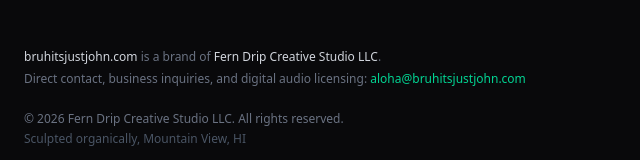
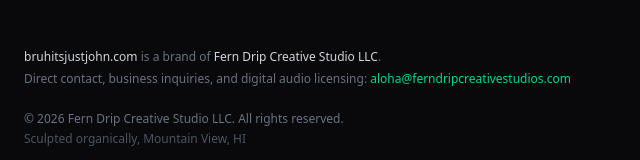
Before and after one commit to atmanyogi/itsjustjohn, a Next.js app: page / in a window 1280 px wide. Shown: the part 2329-2489 px from the top of the page, without its empty margins (0-640 px from the left). Built offline with nearby package versions, Linux system fonts and the light colour scheme; no server answers.

Commit message:
chore: update contact email addresses to aloha@ferndripcreativestudios.com

```diff
--- a/src/app/(marketing)/page.bak.tsx
+++ b/src/app/(marketing)/page.bak.tsx
@@ -376,10 +376,10 @@
                   <br />
                   contact{" "}
                   <a
-                    href="mailto:visuals@bruhitsjustjohn.com"
+                    href="mailto:aloha@ferndripcreativestudios.com"
                     className="underline text-shadow-sm hover:text-accent font-semibold transition-colors duration-200"
                   >
-                    visuals@bruhitsjustjohn.com
+                    aloha@ferndripcreativestudios.com
                   </a>
                 </span>
               }
--- a/src/app/(marketing)/page.tsx
+++ b/src/app/(marketing)/page.tsx
@@ -406,10 +406,10 @@
                   <br />
                   contact{" "}
                   <a
-                    href="mailto:visuals@bruhitsjustjohn.com"
+                    href="mailto:aloha@ferndripcreativestudios.com"
                     className="underline text-shadow-sm hover:text-accent font-semibold transition-colors duration-200"
                   >
-                    visuals@bruhitsjustjohn.com
+                    aloha@ferndripcreativestudios.com
                   </a>
                 </span>
               }
--- a/src/app/components/Footer.tsx
+++ b/src/app/components/Footer.tsx
@@ -159,10 +159,10 @@
             <p>
               Direct contact, business inquiries, and digital audio licensing:{" "}
               <a
-                href="mailto:aloha@bruhitsjustjohn.com"
+                href="mailto:aloha@ferndripcreativestudios.com"
                 className="text-emerald-400 hover:text-emerald-300 transition-colors no-underline font-medium"
               >
-                aloha@bruhitsjustjohn.com
+                aloha@ferndripcreativestudios.com
               </a>
             </p>
           </div>
--- a/src/app/extras/page.tsx
+++ b/src/app/extras/page.tsx
@@ -118,10 +118,10 @@
                     on IG
                     <br /> contact{" "}
                     <a
-                      href="mailto:visuals@bruhitsjustjohn.com"
+                      href="mailto:aloha@ferndripcreativestudios.com"
                       className="underline text-shadow-sm hover:text-emerald-400 font-semibold transition-colors duration-200"
                     >
-                      visuals@bruhitsjustjohn.com
+                      aloha@ferndripcreativestudios.com
                     </a>
                   </span>
                 }
--- a/src/app/links/page.tsx
+++ b/src/app/links/page.tsx
@@ -76,9 +76,9 @@
   },
   {
     label: "Inquiries & Contact",
-    sublabel: "aloha@bruhitsjustjohn.com",
+    sublabel: "aloha@ferndripcreativestudios.com",
     description: "Reach out directly for booking inquiries, client services, or direct connects.",
-    href: "mailto:aloha@bruhitsjustjohn.com",
+    href: "mailto:aloha@ferndripcreativestudios.com",
     isExternal: true,
     accent: "border-cyan-500/10 hover:border-cyan-400/40 hover:bg-cyan-950/20",
     icon: FaEnvelope,
--- a/src/app/privacy/page.tsx
+++ b/src/app/privacy/page.tsx
@@ -69,7 +69,7 @@
               <ul className="list-disc list-inside space-y-2 text-gray-400 pl-2">
                 <li>To ship physical apparel orders and coordinate accurate delivery tracking.</li>
                 <li>To generate and email instant, unique secure download paths for digital sound, stems, or track files.</li>
-                <li>To provide dedicated technical assistance when resolving checkout issues or billing anomalies via <a href="mailto:aloha@bruhitsjustjohn.com" className="text-white underline">aloha@bruhitsjustjohn.com</a>.</li>
+                <li>To provide dedicated technical assistance when resolving checkout issues or billing anomalies via <a href="mailto:aloha@ferndripcreativestudios.com" className="text-white underline">aloha@ferndripcreativestudios.com</a>.</li>
                 <li>To maintain legal and financial audits, tax obligations, and protect our services against bot activity or transaction fraud.</li>
               </ul>
             </section>
@@ -117,7 +117,7 @@
                 <li>Receive a transparent copy of the database records we hold under your email.</li>
                 <li>Request that we rectify typographical spelling mistakes on your shipping coords or email profiles.</li>
                 <li>Request that we <span className="text-red-400 font-medium">permanently erase your billing/email details</span> from our contact logs (excluding general tax transaction ledger logs we are forced to keep by tax regulations).</li>
-                <li>Opt-out of any system emails or order notifications by filing an express request to <a href="mailto:aloha@bruhitsjustjohn.com" className="text-white underline">aloha@bruhitsjustjohn.com</a>.</li>
+                <li>Opt-out of any system emails or order notifications by filing an express request to <a href="mailto:aloha@ferndripcreativestudios.com" className="text-white underline">aloha@ferndripcreativestudios.com</a>.</li>
               </ul>
             </section>
 
@@ -139,7 +139,7 @@
               </p>
               <p className="mt-3 font-semibold text-white">
                 Fern Drip Creative Studio LLC<br />
-                Email: <a href="mailto:aloha@bruhitsjustjohn.com" className="underline hover:text-gray-200 transition-colors">aloha@bruhitsjustjohn.com</a>
+                Email: <a href="mailto:aloha@ferndripcreativestudios.com" className="underline hover:text-gray-200 transition-colors">aloha@ferndripcreativestudios.com</a>
               </p>
             </section>
           </div>
--- a/src/app/refunds/page.tsx
+++ b/src/app/refunds/page.tsx
@@ -44,7 +44,7 @@
                 Once a transaction is finalized and the unique secure download path URL has been delivered or clicked, the sale is permanent. This protection exists to safeguard the creative musical property of Fern Drip Creative Studio LLC from digital piracy.
               </p>
               <p className="text-gray-400 text-sm">
-                *If you experience any technical download disruptions, browser link corruptions, or fail to receive your secure file delivery coordinates, please email us at <a href="mailto:aloha@bruhitsjustjohn.com" className="text-white underline font-medium">aloha@bruhitsjustjohn.com</a> with your order number. We will manually refresh your download limits or deliver alternative secure directories within 24 hours.
+                *If you experience any technical download disruptions, browser link corruptions, or fail to receive your secure file delivery coordinates, please email us at <a href="mailto:aloha@ferndripcreativestudios.com" className="text-white underline font-medium">aloha@ferndripcreativestudios.com</a> with your order number. We will manually refresh your download limits or deliver alternative secure directories within 24 hours.
               </p>
             </section>
 
@@ -75,7 +75,7 @@
                 3. Damaged or Defective Items upon Arrival
               </h2>
               <p>
-                If your physical merch arrives with visible printing defects, fabric rips, seam separation, or was physically damaged during transit, <span className="text-green-400 font-medium">we will resolve it 100% free of charge</span>. Please notify us at <a href="mailto:aloha@bruhitsjustjohn.com" className="text-white underline">aloha@bruhitsjustjohn.com</a> within 10 days of package receipt. Include your full transaction ID, clear photographs showing the printing/stitching anomalies, and a brief description. Once verified, we will dispatch a brand-new identical item or issue a full payout refund immediately, including shipping charges.
+                If your physical merch arrives with visible printing defects, fabric rips, seam separation, or was physically damaged during transit, <span className="text-green-400 font-medium">we will resolve it 100% free of charge</span>. Please notify us at <a href="mailto:aloha@ferndripcreativestudios.com" className="text-white underline">aloha@ferndripcreativestudios.com</a> within 10 days of package receipt. Include your full transaction ID, clear photographs showing the printing/stitching anomalies, and a brief description. Once verified, we will dispatch a brand-new identical item or issue a full payout refund immediately, including shipping charges.
               </p>
             </section>
 
@@ -97,7 +97,7 @@
               </p>
               <p className="mt-3 font-semibold text-white">
                 Fern Drip Creative Studio LLC<br />
-                Email: <a href="mailto:aloha@bruhitsjustjohn.com" className="underline hover:text-gray-200 transition-colors">aloha@bruhitsjustjohn.com</a>
+                Email: <a href="mailto:aloha@ferndripcreativestudios.com" className="underline hover:text-gray-200 transition-colors">aloha@ferndripcreativestudios.com</a>
               </p>
             </section>
           </div>
--- a/src/app/shipping/page.tsx
+++ b/src/app/shipping/page.tsx
@@ -44,7 +44,7 @@
                 A unique, secure download path will compile on your browser window layout immediately at checkout, and an identical links backup set will dispatch direct to the email address coordinate provided by you during the payment processing steps.
               </p>
               <p className="text-gray-400 text-sm">
-                *Stripe validation checks can sometimes cause 1–3 minute network buffers. If you have not received your digital download path coordinates after 15 minutes, please double-check your email junk directory or coordinate with our technicians at <a href="mailto:aloha@bruhitsjustjohn.com" className="text-white underline">aloha@bruhitsjustjohn.com</a> for live support.
+                *Stripe validation checks can sometimes cause 1–3 minute network buffers. If you have not received your digital download path coordinates after 15 minutes, please double-check your email junk directory or coordinate with our technicians at <a href="mailto:aloha@ferndripcreativestudios.com" className="text-white underline">aloha@ferndripcreativestudios.com</a> for live support.
               </p>
             </section>
 
@@ -116,7 +116,7 @@
               </p>
               <p className="mt-3 font-semibold text-white">
                 Fern Drip Creative Studio LLC<br />
-                Email: <a href="mailto:aloha@bruhitsjustjohn.com" className="underline hover:text-gray-200 transition-colors">aloha@bruhitsjustjohn.com</a>
+                Email: <a href="mailto:aloha@ferndripcreativestudios.com" className="underline hover:text-gray-200 transition-colors">aloha@ferndripcreativestudios.com</a>
               </p>
             </section>
           </div>
--- a/src/app/terms/page.tsx
+++ b/src/app/terms/page.tsx
@@ -67,7 +67,7 @@
                   <strong className="text-gray-200">Personal License:</strong> Grant of a non-exclusive, non-transferable license to use sound assets for personal enjoyment and recreation. You may not use these sounds for commercial placements, monetization on Spotify/Apple Music, film synchronization, or local advertising campaigns.
                 </li>
                 <li>
-                  <strong className="text-gray-200">Commercial Synchronizations:</strong> For commercial licenses, synchronization rights, custom placements, or royalty splits, contact us directly at <a href="mailto:aloha@bruhitsjustjohn.com" className="text-white underline hover:text-gray-200 transition-colors">aloha@bruhitsjustjohn.com</a>.
+                  <strong className="text-gray-200">Commercial Synchronizations:</strong> For commercial licenses, synchronization rights, custom placements, or royalty splits, contact us directly at <a href="mailto:aloha@ferndripcreativestudios.com" className="text-white underline hover:text-gray-200 transition-colors">aloha@ferndripcreativestudios.com</a>.
                 </li>
                 <li>
                   <strong className="text-gray-200">Anti-Piracy:</strong> You may not dissect, recreate, repackage, or distribute loops or stems as your own audio stock packs, sound effects libraries, or public construction collections.
@@ -123,7 +123,7 @@
               </p>
               <p className="mt-3 font-semibold text-white">
                 Fern Drip Creative Studio LLC<br />
-                Email: <a href="mailto:aloha@bruhitsjustjohn.com" className="underline hover:text-gray-200 transition-colors">aloha@bruhitsjustjohn.com</a>
+                Email: <a href="mailto:aloha@ferndripcreativestudios.com" className="underline hover:text-gray-200 transition-colors">aloha@ferndripcreativestudios.com</a>
               </p>
             </section>
           </div>
```
